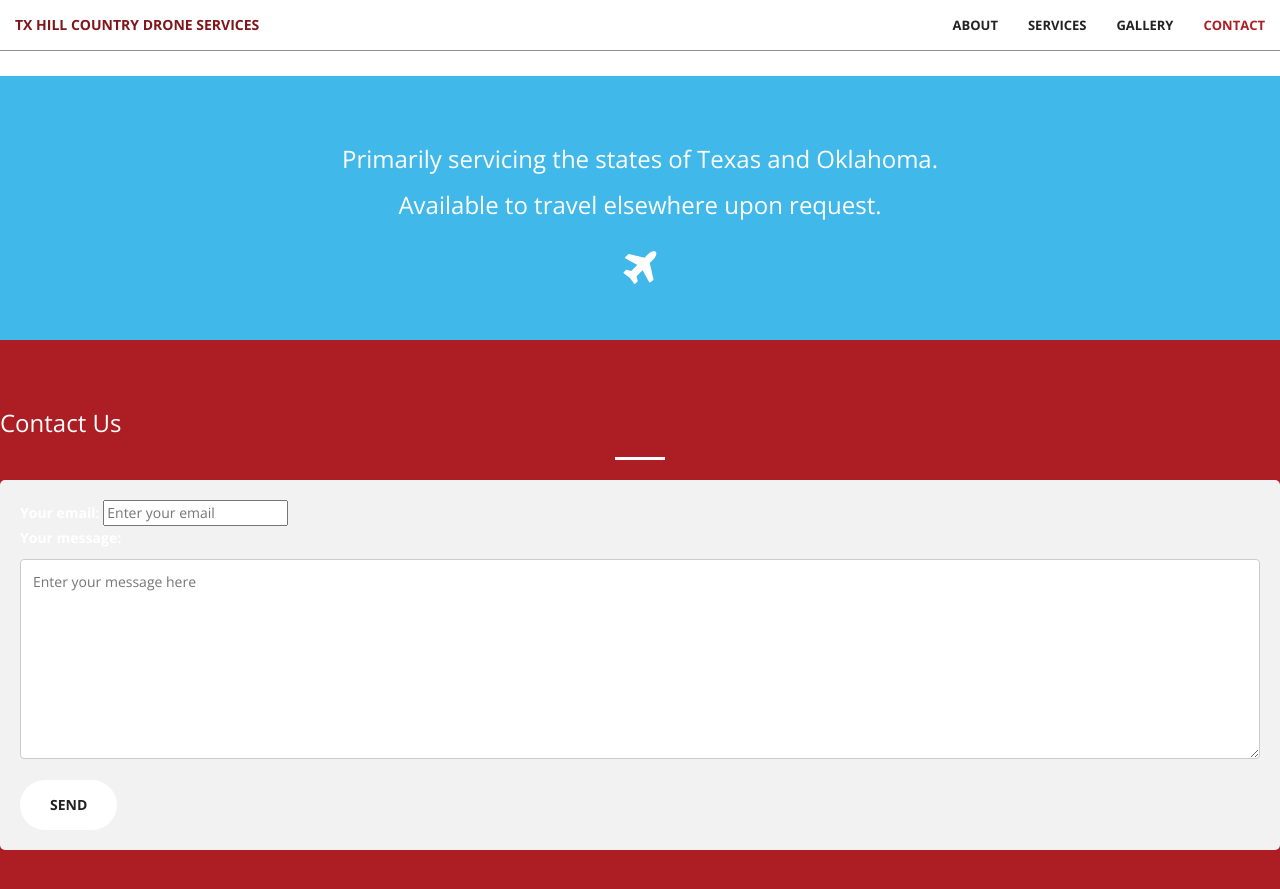
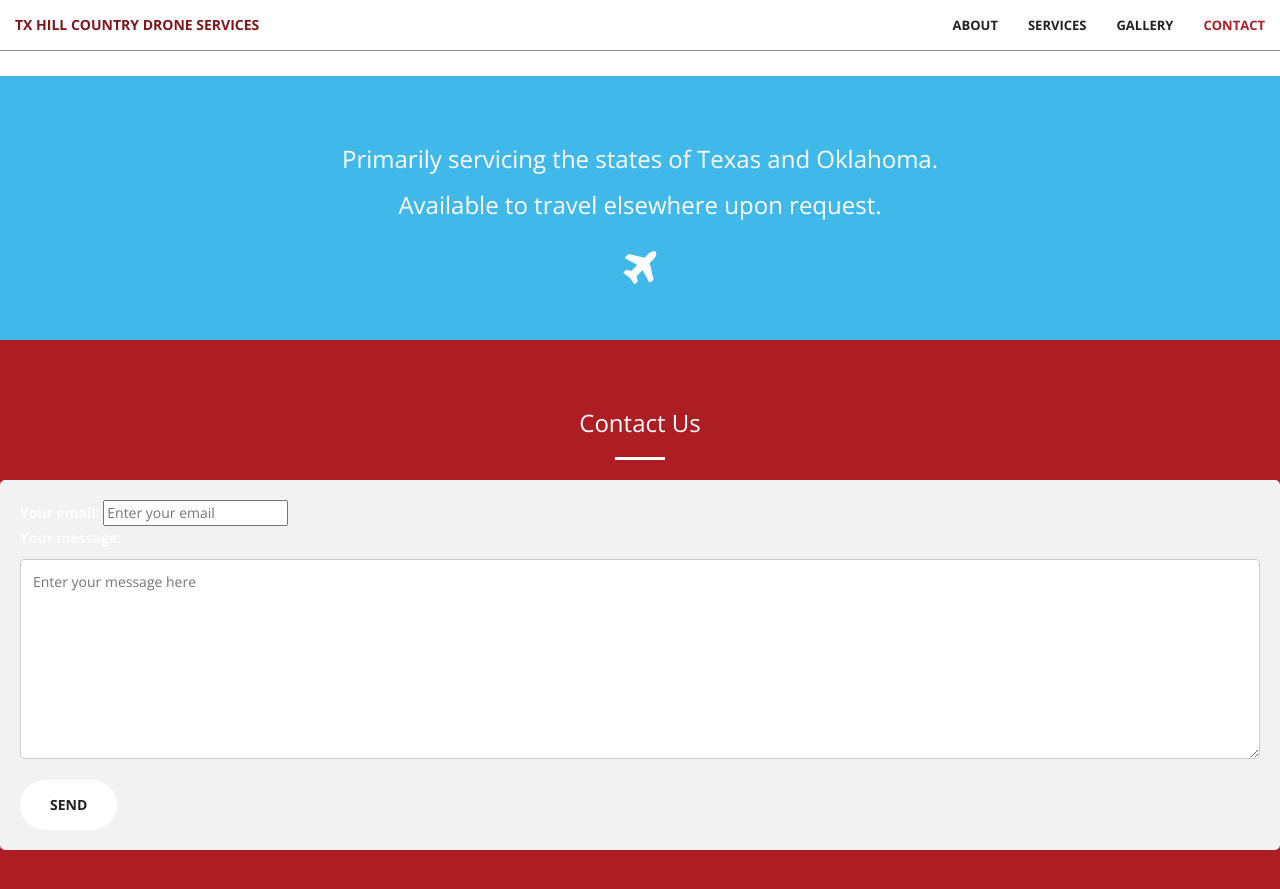
Before and after one commit to thcdroneservices/thcdroneservices.github.io, a Jekyll site: the page built from index.html, in a window 1280 px wide and 900 px high, scrolled down 4179 px. Shown: the top 889 px of the window. Built offline with Jekyll 4.4.1, drawn with Linux system fonts in a browser that asks for light colours.

Commit message:
update CF

```diff
--- a/_sass/_base.scss
+++ b/_sass/_base.scss
@@ -301,6 +301,10 @@ header {
     box-sizing: border-box;
 }
 
+.contact-form h3 {
+    text-align: center;
+}
+
 .contact-form-form {
     font-family: 'Open Sans', 'Helvetica Neue', Arial, sans-serif;
     border-radius: 5px;
```
